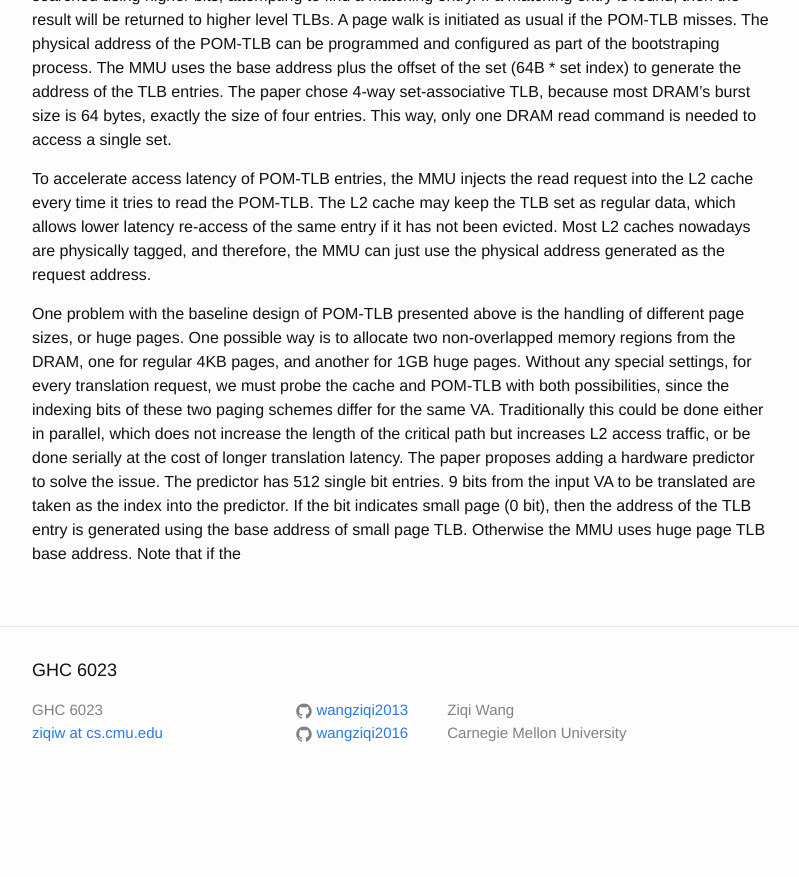
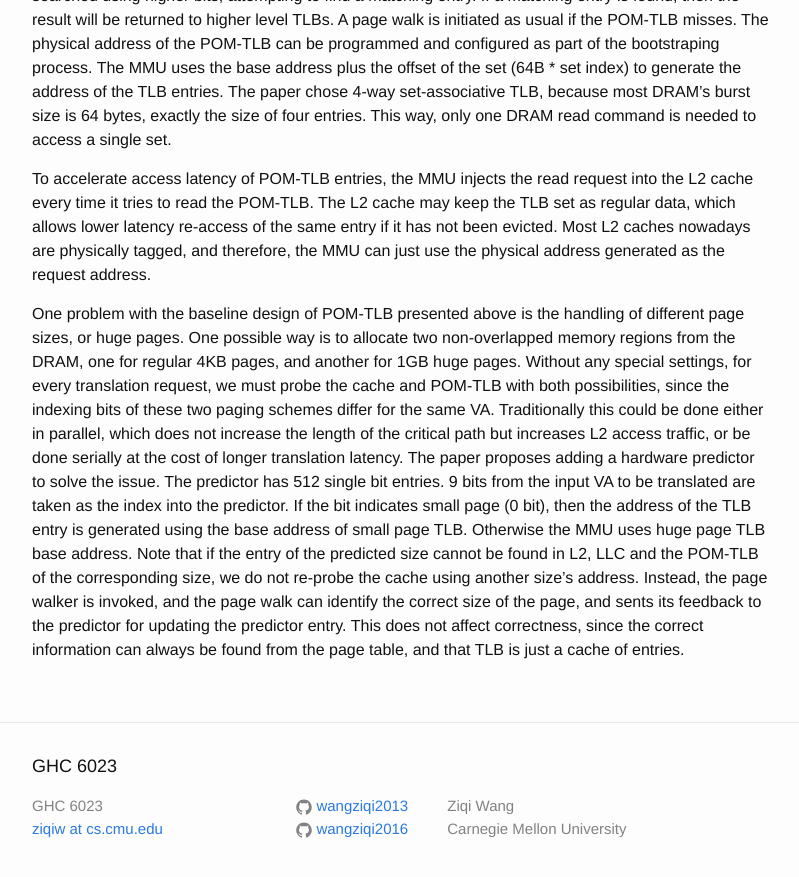
Before and after one commit to wangziqi2013/wangziqi2013.github.io, a Jekyll site: the page built from _posts/2019-08-19-pom-tlb.markdown, in a window 1280 px wide and 900 px high, scrolled down 1156 px. Shown: the top 877 px of the window, without its empty margins (238-1037 px from the left). Built offline with Jekyll 4.4.1, drawn with Linux system fonts in a browser that asks for light colours; before the commit the page ends 1960 px from its top, so only the background shows below that.

Commit message:
Adding feedback

```diff
--- a/_posts/2019-08-19-pom-tlb.markdown
+++ b/_posts/2019-08-19-pom-tlb.markdown
@@ -54,4 +54,8 @@ be done either in parallel, which does not increase the length of the critical p
 be done serially at the cost of longer translation latency. The paper proposes adding a hardware predictor to solve the
 issue. The predictor has 512 single bit entries. 9 bits from the input VA to be translated are taken as the index into the
 predictor. If the bit indicates small page (0 bit), then the address of the TLB entry is generated using the base address
-of small page TLB. Otherwise the MMU uses huge page TLB base address. Note that if the
+of small page TLB. Otherwise the MMU uses huge page TLB base address. Note that if the entry of the predicted size cannot
+be found in L2, LLC and the POM-TLB of the corresponding size, we do not re-probe the cache using another size's address.
+Instead, the page walker is invoked, and the page walk can identify the correct size of the page, and sents its feedback to
+the predictor for updating the predictor entry. This does not affect correctness, since the correct information can always
+be found from the page table, and that TLB is just a cache of entries.
```
